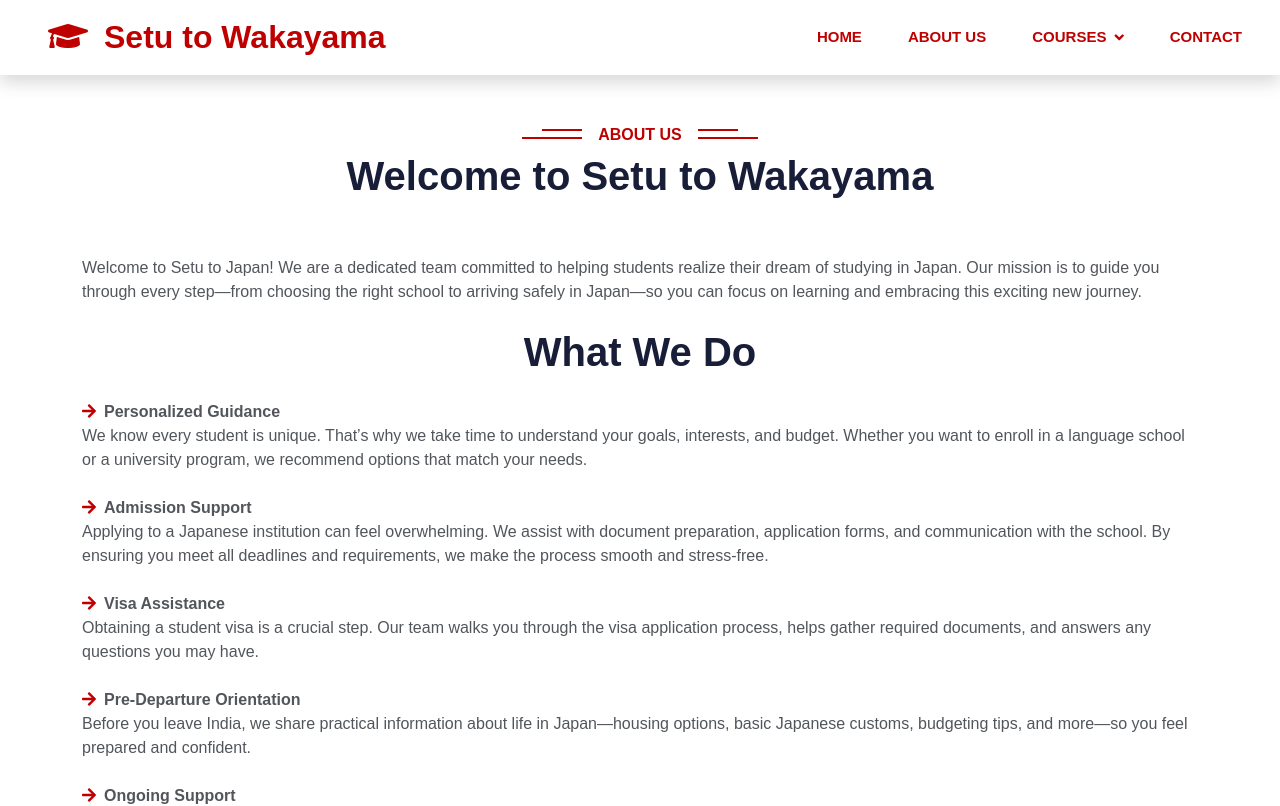
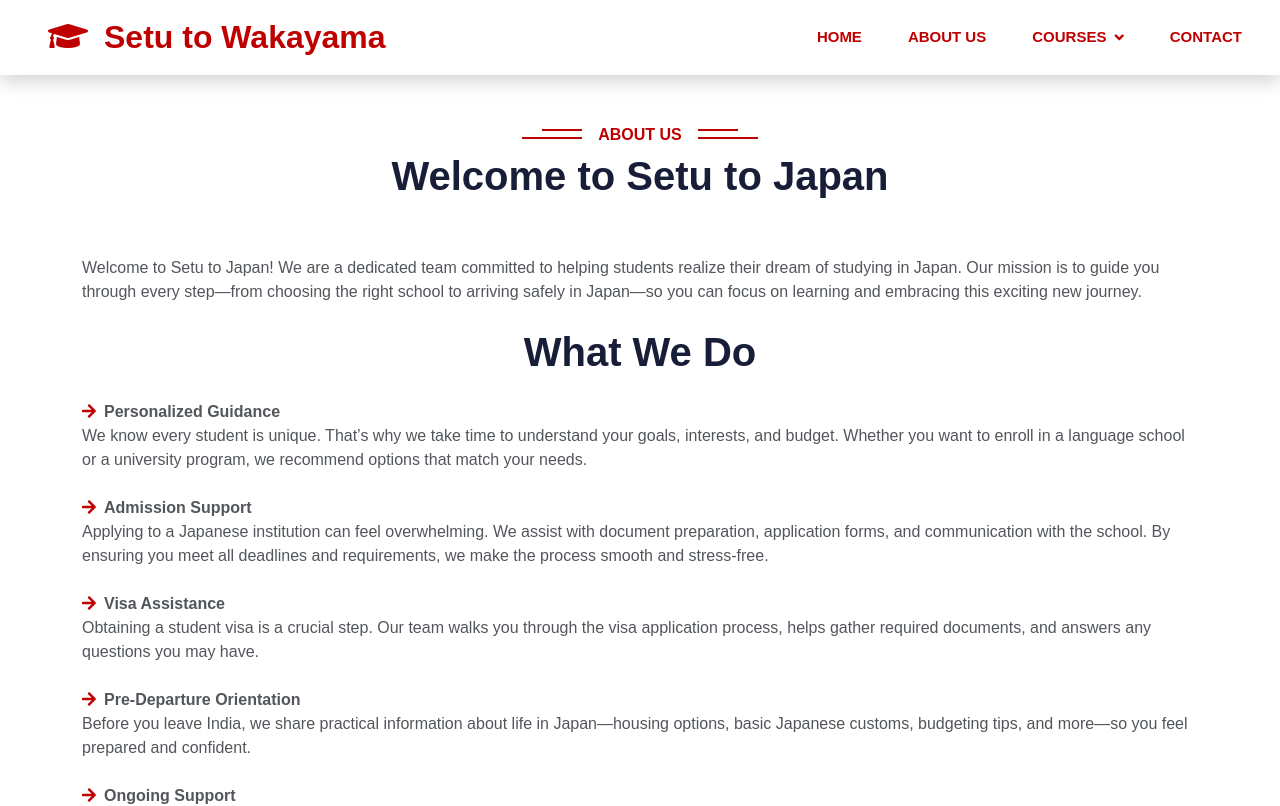
Before and after one commit to dreamstudyjapan/studyinjapanwebsite, an Angular app: page /about-us in a window 1280 px wide. Shown: the top 806 px of the page. Built offline with nearby package versions, Linux system fonts and the light colour scheme.

Commit message:
added about us page

```diff
--- a/src/app/Components/aboutus/aboutus.component.html
+++ b/src/app/Components/aboutus/aboutus.component.html
@@ -50,7 +50,7 @@
         <div class="row g-5">
             <div class="text-center wow fadeInUp" data-wow-delay="0.1s">
                 <h6 class="section-title bg-white text-center text-primary px-3">About Us</h6>
-                <h1 class="mb-2">Welcome to Setu to Wakayama</h1>
+                <h1 class="mb-2">Welcome to Setu to Japan</h1>
             </div>
             <!-- <div class="col-lg-6 wow fadeInUp" data-wow-delay="0.1s" style="min-height: 400px;">
                 <div class="position-relative h-100">
```
